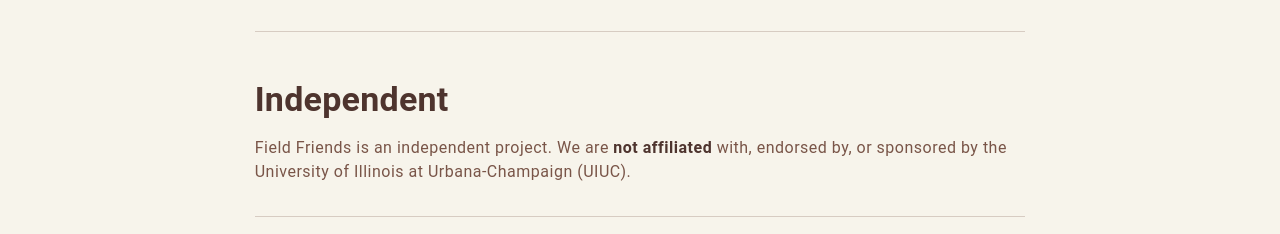
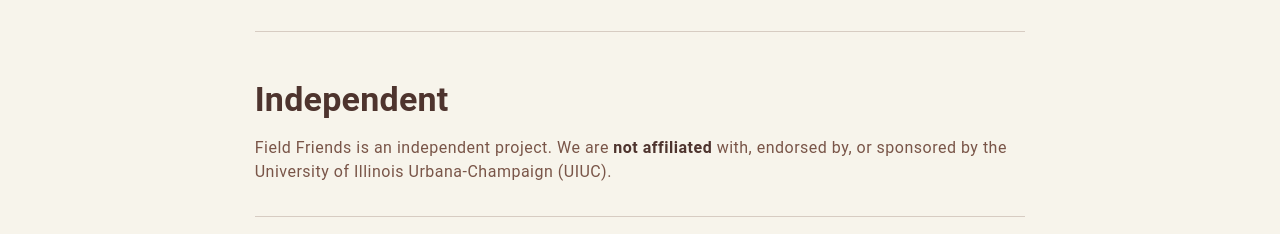
Before and after one commit to FieldFriends/field-friends-web, a Vue app: page /about in a window 1280 px wide. Shown: the part 1006-1240 px from the top of the page. Built offline with nearby package versions, Linux system fonts and the light colour scheme; no server answers; a small style sheet from the web is missing.

Commit message:
Correct University name

```diff
--- a/src/pages/About.vue
+++ b/src/pages/About.vue
@@ -91,7 +91,7 @@
               <strong class="text-primary">
                 not affiliated
               </strong>
-              with, endorsed by, or sponsored by the University of Illinois at Urbana-Champaign (UIUC).
+              with, endorsed by, or sponsored by the University of Illinois Urbana-Champaign (UIUC).
             </p>
           </section>
 
```
